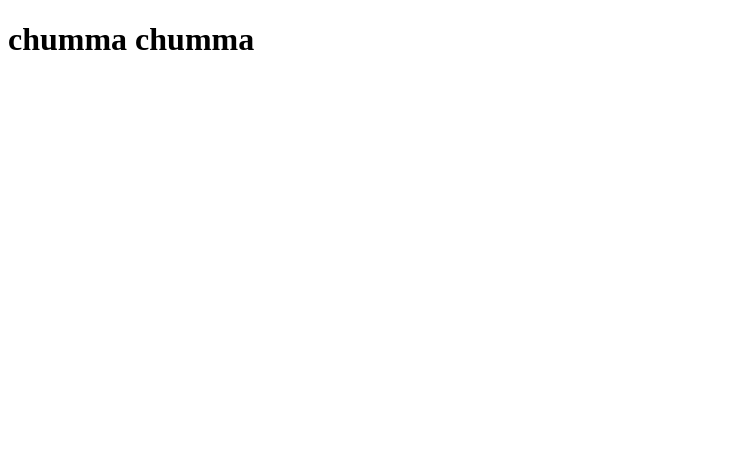
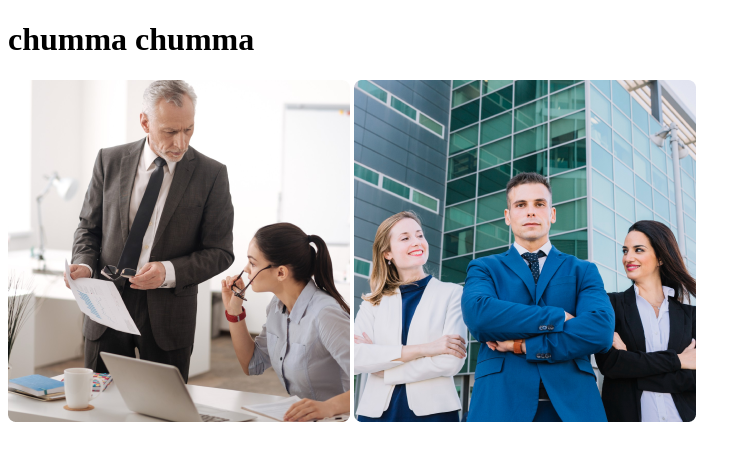
Before and after one commit to morsheda03/mina, a plain HTML site: page index.html in a window 1280 px wide. Shown: the whole page, without its empty margins (0-751 px from the left). Drawn offline with Linux system fonts and the light colour scheme.

Commit message:
added picture

```diff
--- a/index.html
+++ b/index.html
@@ -8,5 +8,7 @@
 </head>
 <body>
     <h1>chumma chumma </h1>
+    <img src="images/team1.png" alt="">
+    <img src="images/team2.png" alt="">
 </body>
 </html>
```
